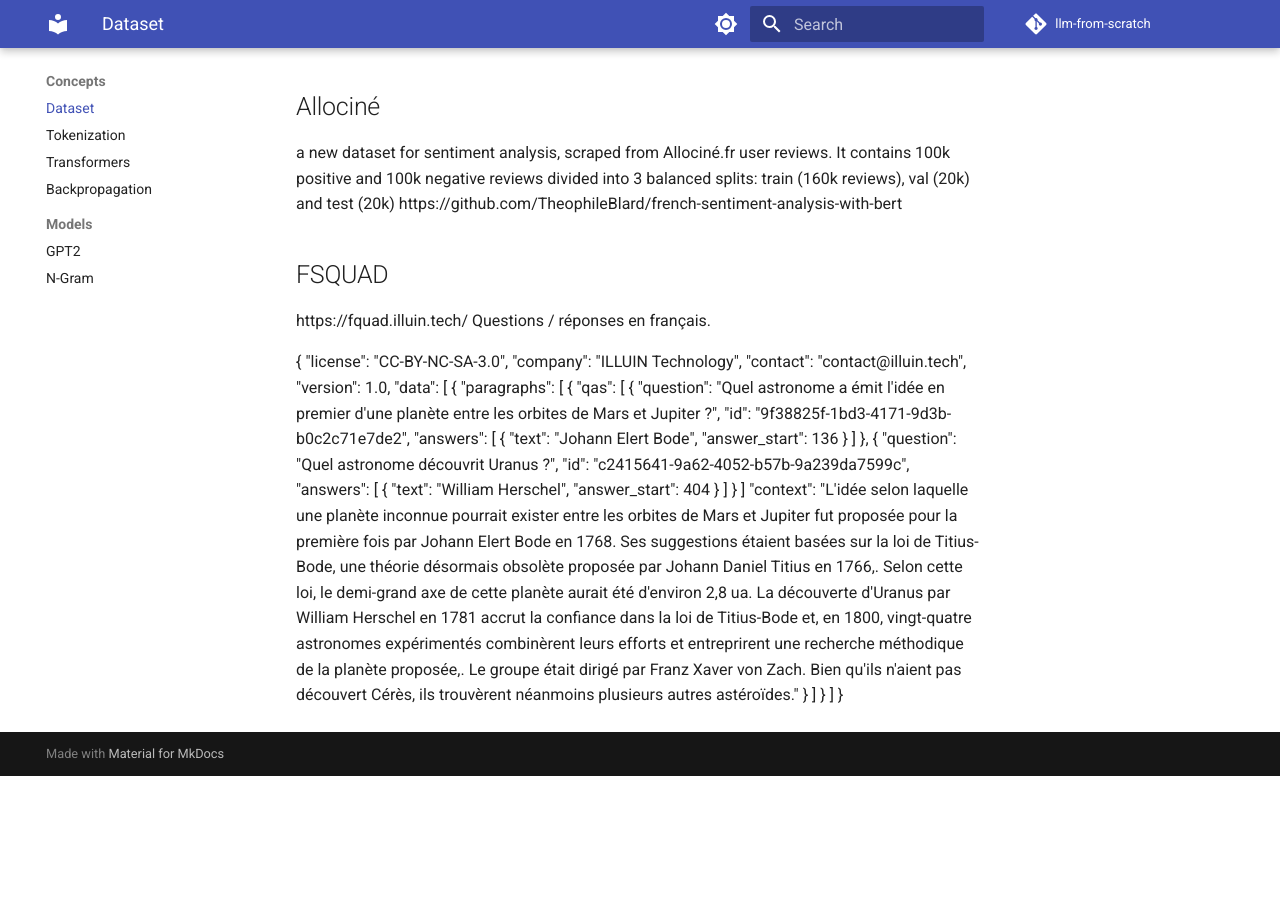
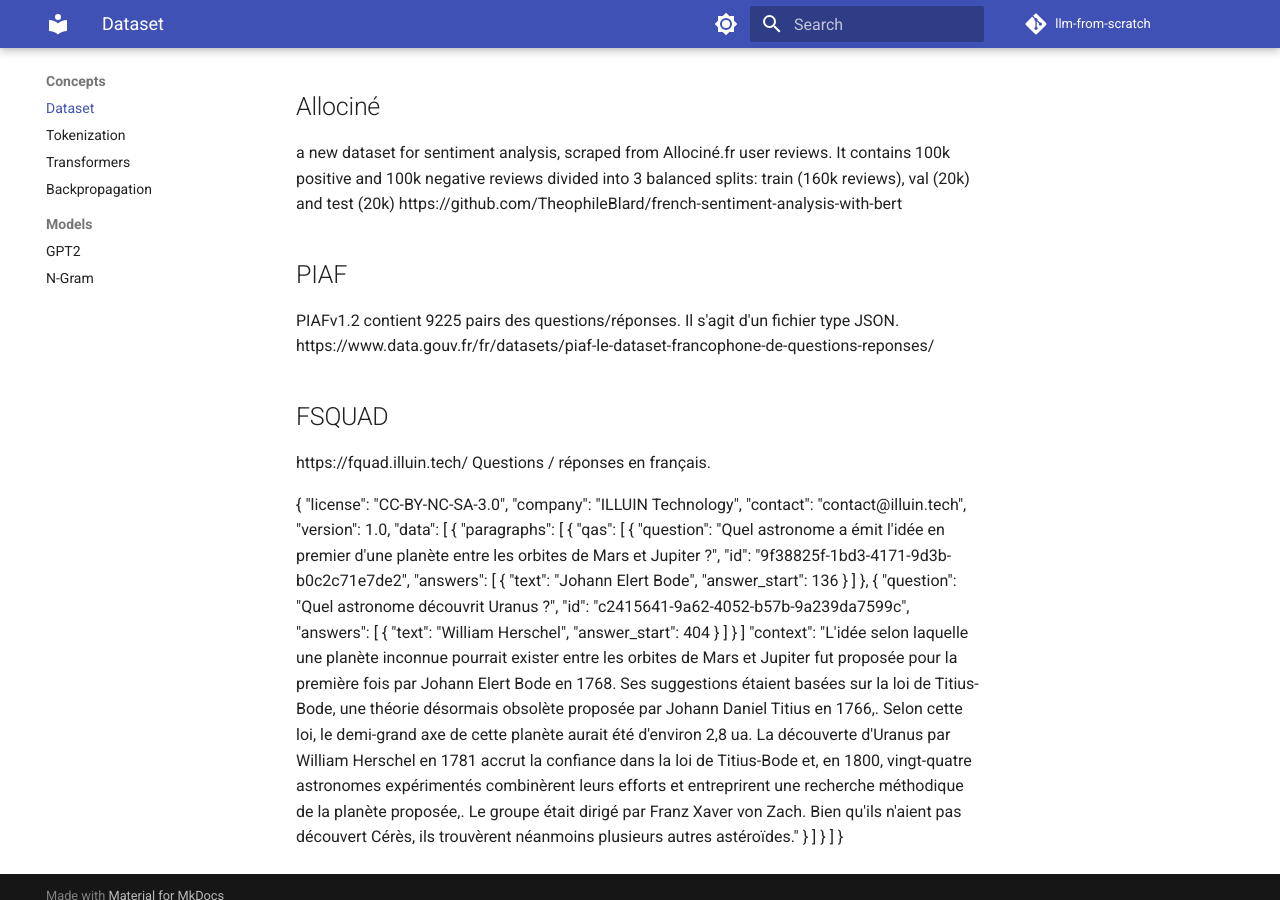
Before and after one commit to 1ou2/llm-from-scratch, an MkDocs documentation site: the page built from docs/concepts/dataset/dataset.md, in a window 1280 px wide and 900 px high, scrolled down 4805 px. Built offline with MkDocs 1.6.1 and Material for MkDocs 9.7.7, drawn with Linux system fonts in a browser that asks for light colours; comment, search, counter and statistics services are not loaded; before the commit the page ends 5581 px from its top, so only the background shows below that.

Commit message:
piaf dataset

```diff
--- a/docs/concepts/dataset/dataset.md
+++ b/docs/concepts/dataset/dataset.md
@@ -151,6 +151,9 @@
 a new dataset for sentiment analysis, scraped from Allociné.fr user reviews. It contains 100k positive and 100k negative reviews divided into 3 balanced splits: train (160k reviews), val (20k) and test (20k)
 https://github.com/TheophileBlard/french-sentiment-analysis-with-bert
 
+## PIAF
+PIAFv1.2 contient 9225 pairs des questions/réponses. Il s'agit d'un fichier type JSON.
+https://www.data.gouv.fr/fr/datasets/piaf-le-dataset-francophone-de-questions-reponses/
 
 ## FSQUAD
 
```
